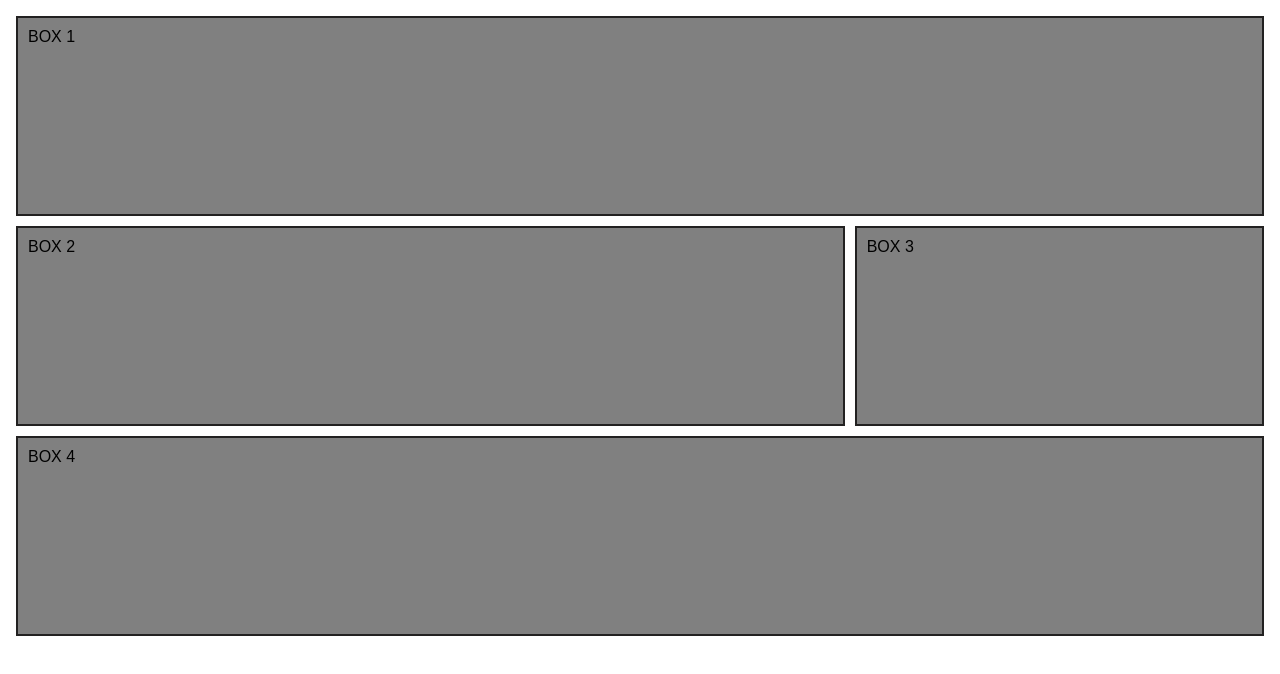
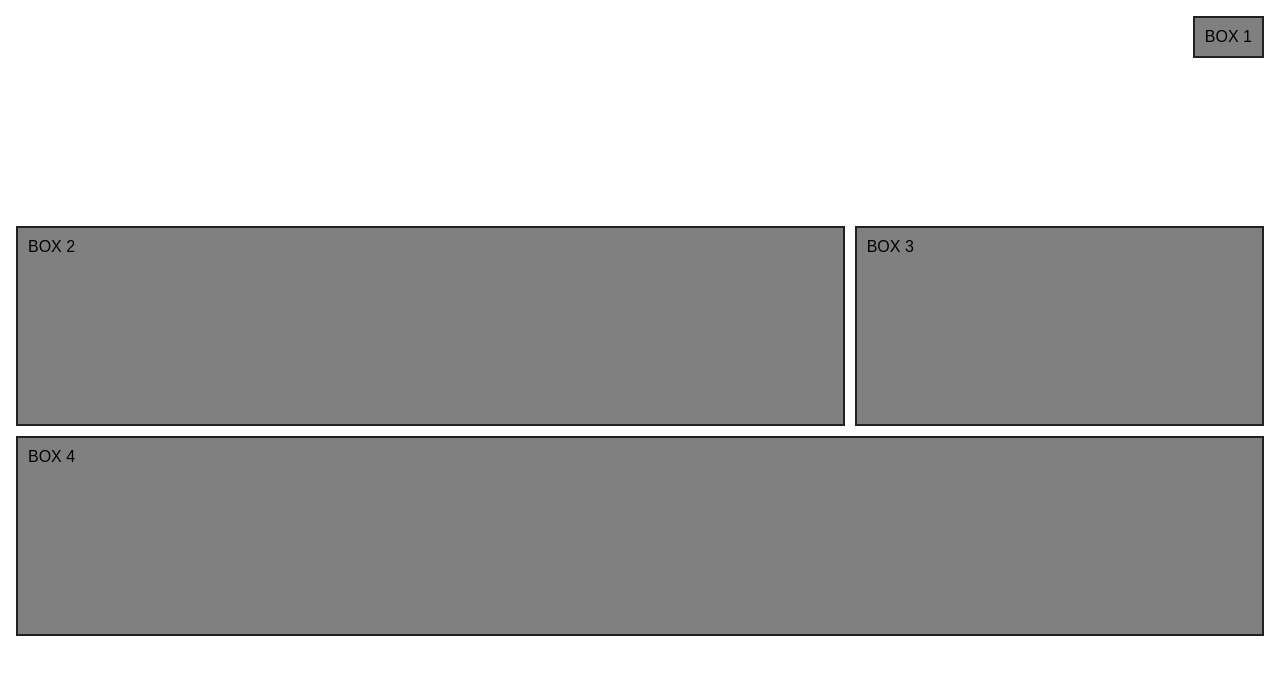
Before and after one commit to gabriellycortez/css-grid, a plain HTML site: page index.html in a window 1280 px wide. Drawn offline with Linux system fonts and the light colour scheme.

Commit message:
finalizando o conteudo introdutório

```diff
--- a/style.css
+++ b/style.css
@@ -19,6 +19,10 @@ body {
     grid-template-columns: repeat(3, 1fr);
     grid-gap: 10px;
     grid-auto-rows: 200px; /*define as alturas das linhas*/
+
+    align-items: stretch; /*formas de alinhas */
+    justify-items: stretch;
+
     grid-template-areas:
     "box-1 box-1 box-1"
     "box-2 box-2 box-3"
@@ -37,6 +41,8 @@ body {
 
 .box-1 {
     grid-area: box-1;
+    align-self: start;
+    justify-self: end;
 }
 
 .box-2 {
```
